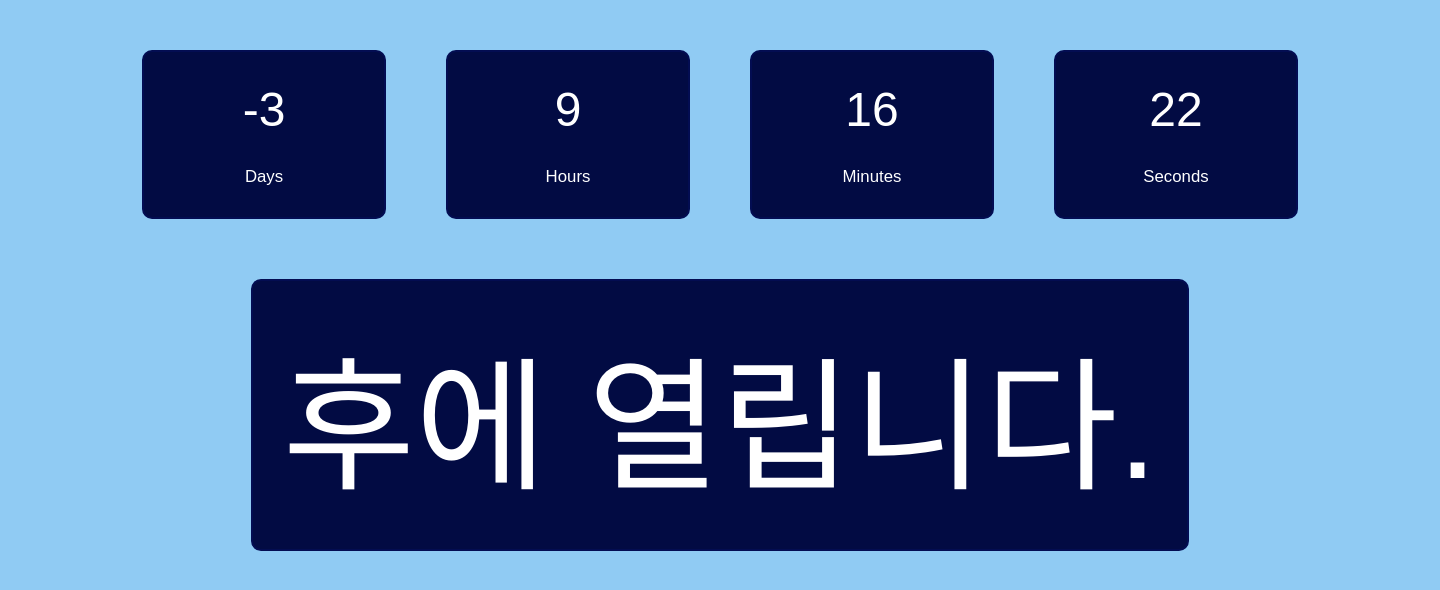
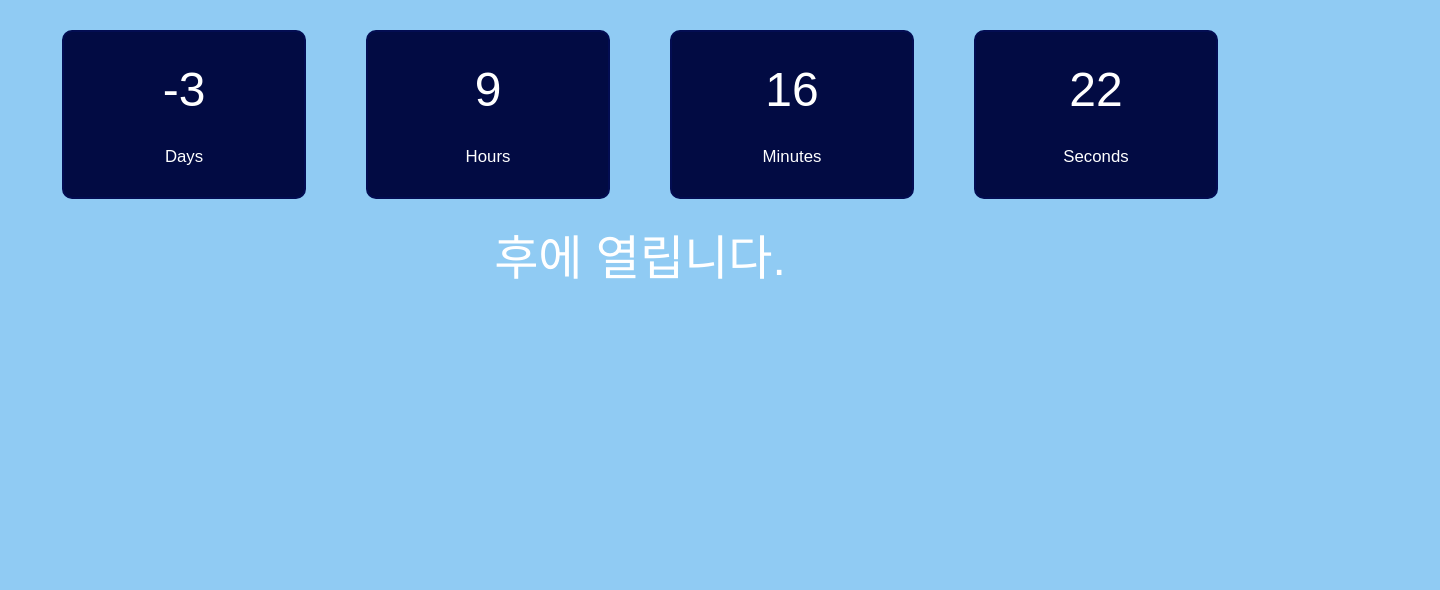
Before and after one commit to Michael130731/teacher-s-day, a plain HTML site: page index.html in a window 1280 px wide. Shown: the whole page, 1440 px wide, since content can reach past the window. Drawn offline with Linux system fonts and the light colour scheme.

Commit message:
Add files via upload

```diff
--- a/app.js
+++ b/app.js
@@ -5,10 +5,11 @@ function updateTimer() {
         const future = Date.parse("2025/05/09 20:15:00");
         const now = new Date();
         diff = future - now;
-        document.getElementById("timer").innerHTML = '<div>' + Math.floor(diff / (1000 * 60 * 60 * 24)) + '<span>Days</span></div><div>' + (Math.floor(diff / (1000 * 60 * 60)) - Math.floor(diff / (1000 * 60 * 60 * 24)) * 24) + '<span>Hours</span></div><div>' + (Math.floor(diff / (1000 * 60)) - Math.floor(diff / (1000 * 60 * 60)) * 60) + '<span>Minutes</span></div><div>' + (Math.floor(diff / 1000) - Math.floor(diff / (1000 * 60)) * 60) + '<span>Seconds</span></div><div id="later">후에 열립니다.</div>';
+        document.getElementById("timer").innerHTML = '<div>' + Math.floor(diff / (1000 * 60 * 60 * 24)) + '<span>Days</span></div><div>' + (Math.floor(diff / (1000 * 60 * 60)) - Math.floor(diff / (1000 * 60 * 60 * 24)) * 24) + '<span>Hours</span></div><div>' + (Math.floor(diff / (1000 * 60)) - Math.floor(diff / (1000 * 60 * 60)) * 60) + '<span>Minutes</span></div><div>' + (Math.floor(diff / 1000) - Math.floor(diff / (1000 * 60)) * 60) + '<span>Seconds</span></div>';
         if (0 >= diff) {
             const params = new URLSearchParams(location.hash.substring(1));
             const teacherNo = params.get("no");
+            document.getElementById("body").style = 'display: block;'
             if (teacherNo == 0) {
                 document.getElementById("body").innerHTML = '<img src="편지0.png">'
             }
--- a/index.html
+++ b/index.html
@@ -8,6 +8,7 @@
     </head>
     <body id="body">
         <div id="timer"></div>
+        <div id="later">후에 열립니다.</div>
         <script src="app.js"></script>
     </body>
 </html>
--- a/styles.css
+++ b/styles.css
@@ -1,4 +1,5 @@
 body {
+    display: flex; /* 추가 필요 */
     flex-direction: column;
     align-items: center;
     justify-content: center;
@@ -12,12 +13,14 @@ body {
     overflow-y: scroll;
 }
 
+
 #timer {
+    align-items: center;
     font-size: 3em;
     font-weight: 100;
     color: white;
-    padding: 20px;
-    width: 1400px;
+    max-width: 100%;
+    width: auto;
 }
 
 #timer div {
@@ -46,7 +49,9 @@ body {
 }
 
 img {
-    width: 100%;
+    margin-left: auto;
+    margin-right: auto;
+    width: 50%;
     height: auto;
     display: block;
 }
```
